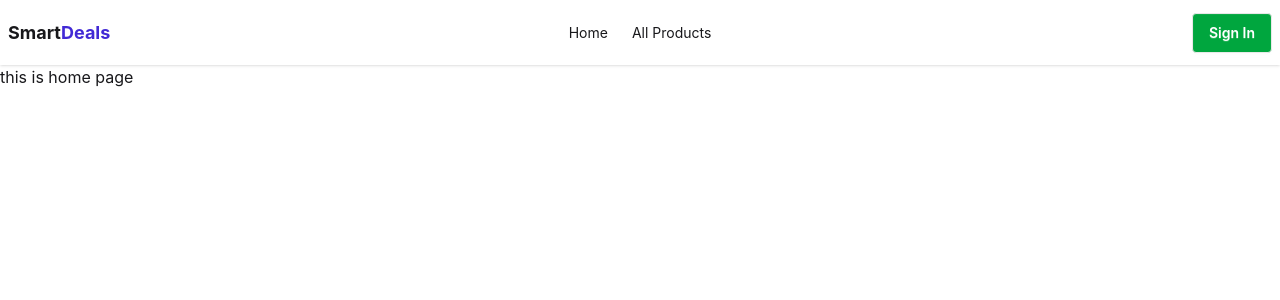
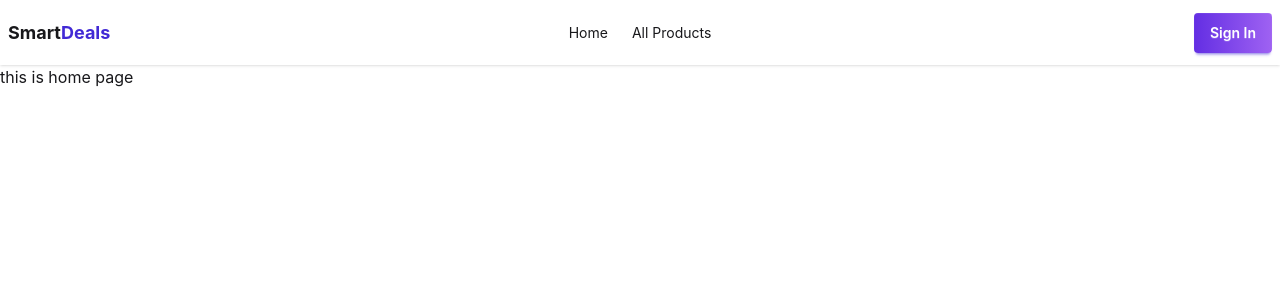
Before and after one commit to sohagroy7223/Smart-Deals, a React (Vite) app in the folder smart-deals-client/: page / in a window 1280 px wide. Shown: the top 300 px of the page. Built offline with nearby package versions, Linux system fonts and the light colour scheme; no server answers.

Commit message:
addad a greadent primary gradient color

```diff
--- a/smart-deals-client/src/Components/Navbar/Navbar.jsx
+++ b/smart-deals-client/src/Components/Navbar/Navbar.jsx
@@ -74,14 +74,11 @@ const Navbar = () => {
       </div>
       <div className="navbar-end">
         {user ? (
-          <button
-            onClick={handelLogOut}
-            className="btn bg-green-600 text-white"
-          >
+          <button onClick={handelLogOut} className="btn btn-primary text-white">
             Sign out
           </button>
         ) : (
-          <button className="btn bg-green-600 text-white">
+          <button className="btn btn-primary text-white">
             <Link to="/login">Sign In</Link>
           </button>
         )}
--- a/smart-deals-client/src/index.css
+++ b/smart-deals-client/src/index.css
@@ -3,6 +3,13 @@
 @plugin "daisyui/theme" {
   name: "light";
   default: true;
-  --color-primary: "bg-gradient-to-r from-Linear-#9F62F2 via-purple-500 to-Linear-#632EE3";
+  --color-primary: #632ee3;
   --color-secondary: teal;
 }
+
+/* custom btn color */
+.btn-primary {
+  background: linear-gradient(to right, #632ee3, #9f62f2);
+  border: none;
+  color: white;
+}
```
